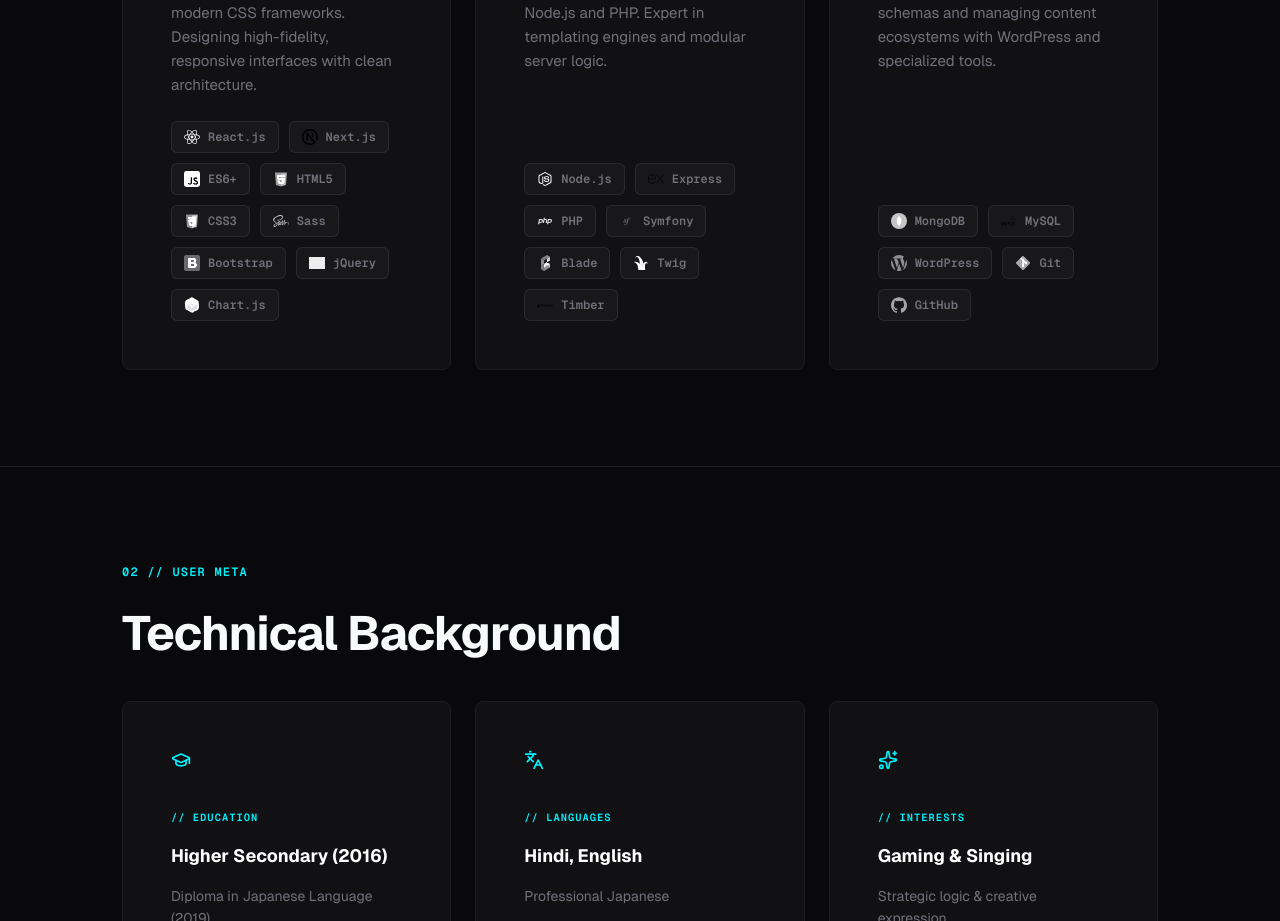
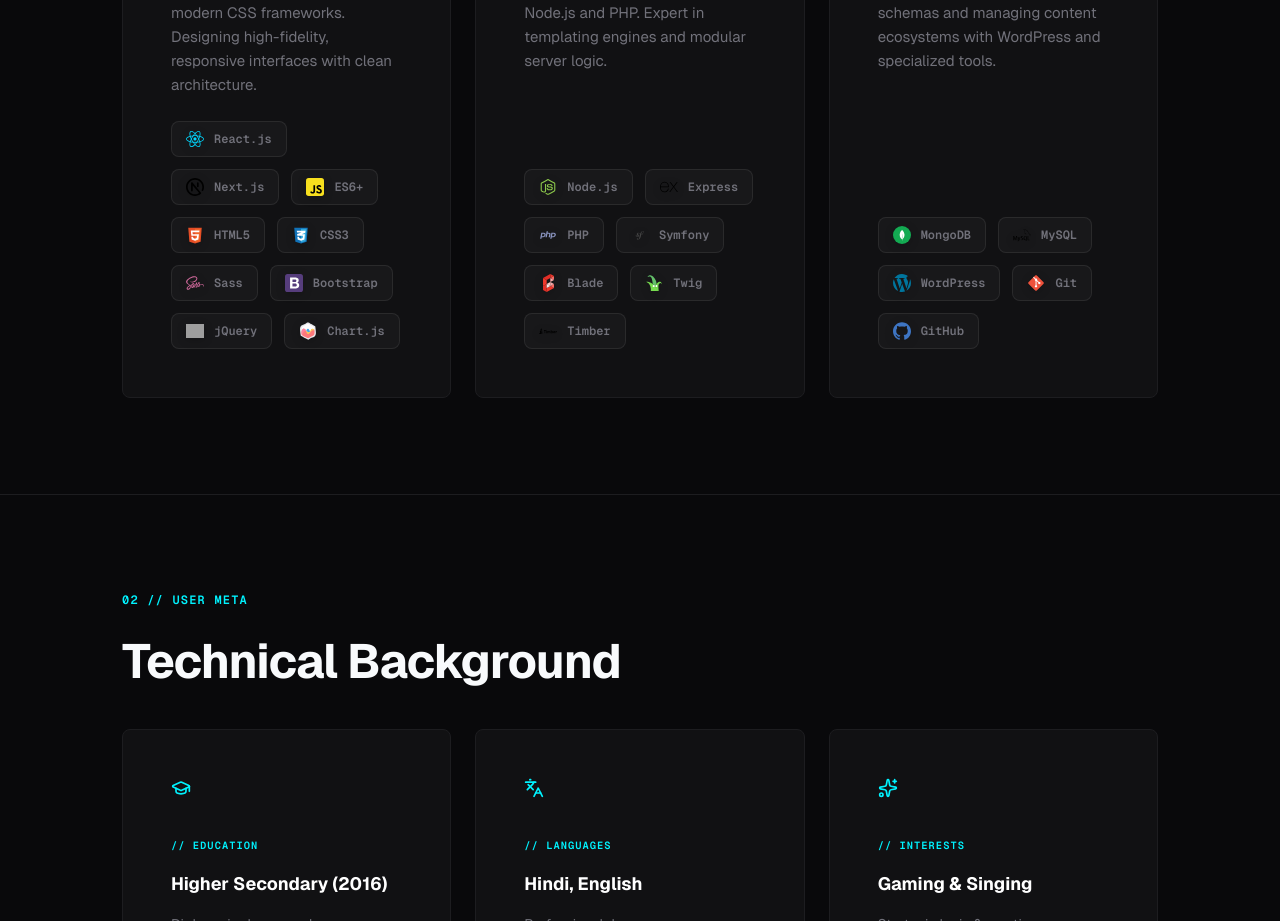
Before and after one commit to hauntedcrewvkr/himanshu_portfolio, a React (Vite) app: page / in a window 1280 px wide. Shown: the part 1040-1961 px from the top of the page. Built offline with nearby package versions, Linux system fonts and the light colour scheme; grey boxes are pictures that could not be loaded.

Commit message:
style: restore logo brand colors and add vibrant hover effects to tech tags

```diff
--- a/src/App.scss
+++ b/src/App.scss
@@ -80,27 +80,28 @@ main {
 .tech-tags-container {
   display: flex;
   flex-wrap: wrap;
-  gap: 10px;
+  gap: 12px;
   margin-top: 1.5rem;
 }
 
 .tech-tag {
   display: inline-flex;
   align-items: center;
-  gap: 8px;
+  gap: 10px;
   background: rgba(255, 255, 255, 0.03);
   border: 1px solid rgba(255, 255, 255, 0.08);
-  padding: 6px 12px;
-  border-radius: 6px;
-  transition: all 0.2s ease;
+  padding: 8px 14px;
+  border-radius: 8px;
+  transition: all 0.3s cubic-bezier(0.4, 0, 0.2, 1);
   cursor: default;
 
   img {
-    width: 16px;
-    height: 16px;
+    width: 18px;
+    height: 18px;
     object-fit: contain;
-    filter: grayscale(1) brightness(1.5);
-    transition: all 0.2s ease;
+    /* Remove grayscale to keep brand colors */
+    filter: drop-shadow(0 2px 4px rgba(0, 0, 0, 0.2));
+    transition: transform 0.3s ease;
   }
 
   span {
@@ -108,16 +109,17 @@ main {
     font-size: 0.75rem;
     font-weight: 600;
     color: var(--text-muted);
-    transition: all 0.2s ease;
+    transition: color 0.3s ease;
   }
 
   &:hover {
-    background: rgba(0, 243, 255, 0.05);
-    border-color: rgba(0, 243, 255, 0.3);
-    transform: translateY(-2px);
+    background: rgba(255, 255, 255, 0.06);
+    border-color: rgba(0, 243, 255, 0.4);
+    transform: translateY(-3px);
+    box-shadow: 0 8px 20px rgba(0, 0, 0, 0.3), 0 0 10px rgba(0, 243, 255, 0.1);
 
     img {
-      filter: grayscale(0) brightness(1);
+      transform: scale(1.1);
     }
 
     span {
```
